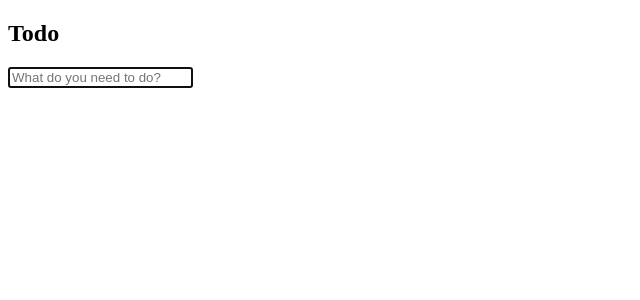
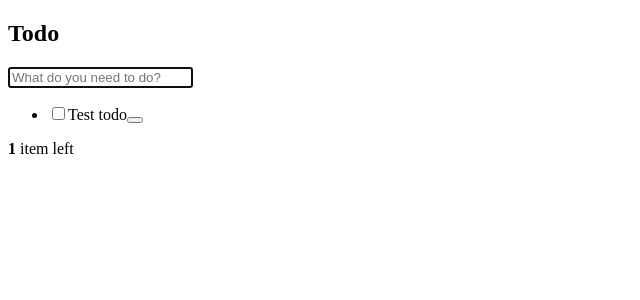
Before and after one commit to TomWesterhout/Todo-Application, an Angular app: page / in a window 1280 px wide. Shown: the top 300 px of the page, without its empty margins (0-640 px from the left). Built offline with nearby package versions, Linux system fonts and the light colour scheme; data requests are answered from the project's data file.

Commit message:
Added imports and methods to the app component. The methods call their corresponding methods in the todo-data service, which eventually lead to the htpp requests being made in the api service.

```diff
--- a/db.json
+++ b/db.json
@@ -1,9 +1,9 @@
 {
   "todos": [
     {
+			"id": 1,
 			"title": "Test todo",
-			"complete": false,
-			"id": 1
+			"complete": false
     }
   ]
 }
--- a/package.json
+++ b/package.json
@@ -8,7 +8,7 @@
     "test": "ng test",
     "lint": "ng lint",
     "e2e": "ng e2e",
-    "json-server": "json-server --watch.db.json"
+    "json-server": "json-server --watch db.json"
   },
   "private": true,
   "dependencies": {
--- a/src/app/app.component.ts
+++ b/src/app/app.component.ts
@@ -1,13 +1,64 @@
-import { Component } from '@angular/core';
+import { Component, OnInit } from '@angular/core';
+import { TodoDataService } from './todo-data.service';
 import { Todo } from './todo';
 
 @Component({
   selector: 'app-root',
   templateUrl: './app.component.html',
-  styleUrls: ['./app.component.css']
+  styleUrls: ['./app.component.css'],
+  providers: [TodoDataService]
 })
 export class AppComponent {
   todos: Todo[] = [];
 
+  constructor(private todoDataService: TodoDataService) {}
+
+  ngOnInit() {
+    this.todoDataService.getAllTodos()
+      .subscribe((todos) => {
+        this.todos = todos;
+      });
+  }
+
+  onAddTodo(todo) {
+    if (this.duplicateOrEmpty(todo)) {
+      return;
+    }
+    this.todoDataService
+      .addTodo(todo)
+      .subscribe(
+        (newTodo) => {
+          this.todos = this.todos.concat(newTodo);
+        }
+      );
+  }
+
+  onToggleTodoComplete(todo) {
+    this.todoDataService
+      .toggleTodoComplete(todo)
+      .subscribe(
+        (updatedTodo) => {
+          todo = updatedTodo;
+        }
+      );
+  }
+
+  onRemoveTodo(todo) {
+    this.todoDataService
+      .deleteTodoById(todo.id)
+      .subscribe(
+        (_) => {
+          this.todos = this.todos.filter((t) => t.id !== todo.id);
+        }
+      );
+  }
+
+  duplicateOrEmpty(todo) {
+    for(let i = 0; i < this.todos.length; i++) {
+      if (todo.title === "" || todo.title === this.todos[i].title) {
+        return true;
+      }
+    }
+  }
 
 }
```
Also changed, not shown: src/app/app.module.ts (+7 -2 lines).
